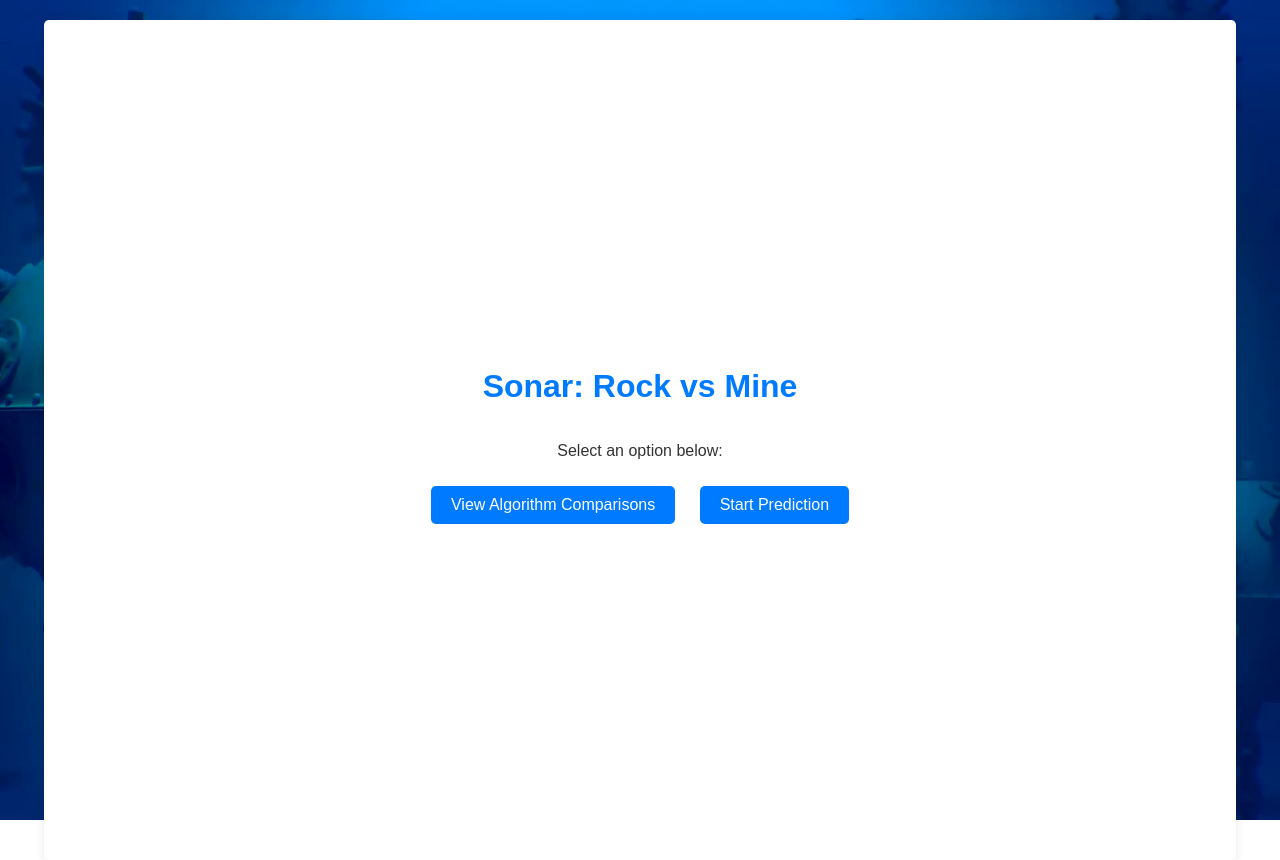
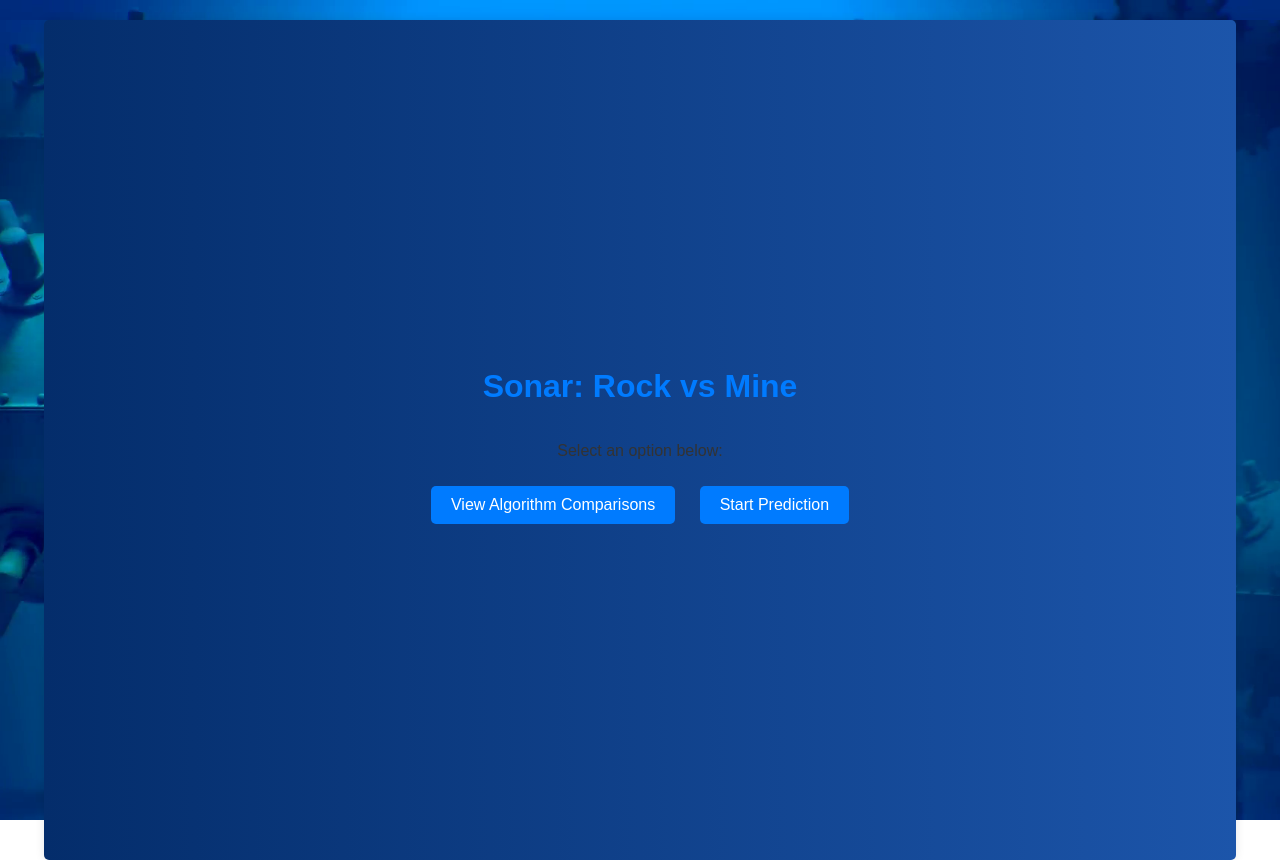
Before and after one commit to ritik-123456/sonarmine, a Flask app: page / in a window 1280 px wide. Run offline with Flask 3, Linux system fonts and the light colour scheme; parts of the project's set-up code (start-up, migrations or seed data) failed here and were passed over.

Commit message:
Update style.css

```diff
--- a/static/css/style.css
+++ b/static/css/style.css
@@ -3,14 +3,20 @@ body {
     margin: 0;
     padding: 0;
     background-color: #f4f4f4;
+    background-size: cover; /* This will make the background cover the entire page */
+    background-position: center; /* This will center the background image */
     color: #333;
+    font-family: Arial, sans-serif;
+    margin: 0;
+    padding: 0;
+
 }
 
 .container {
     width: 90%;
     margin: 20px auto;
     padding: 20px;
-    background: #fff;
+    background: linear-gradient(to right, #042d6b, #1c55aa);
     box-shadow: 0 0 10px rgba(0, 0, 0, 0.1);
     border-radius: 5px;
     text-align: center;
```
